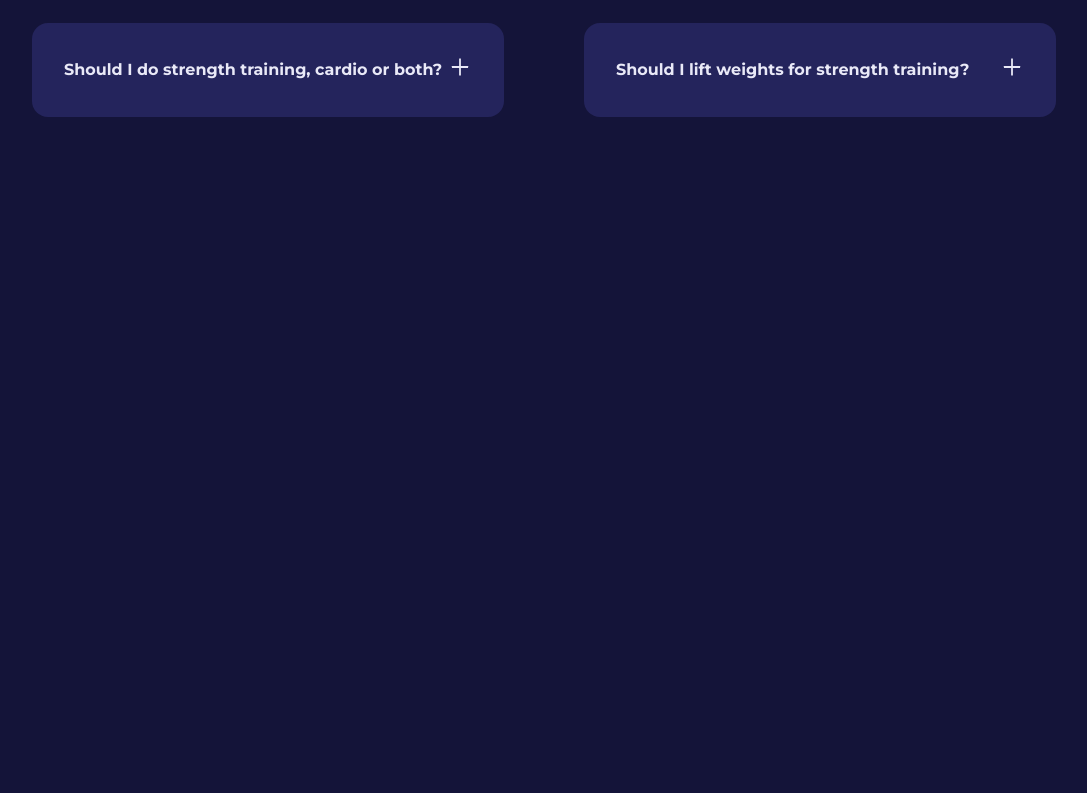
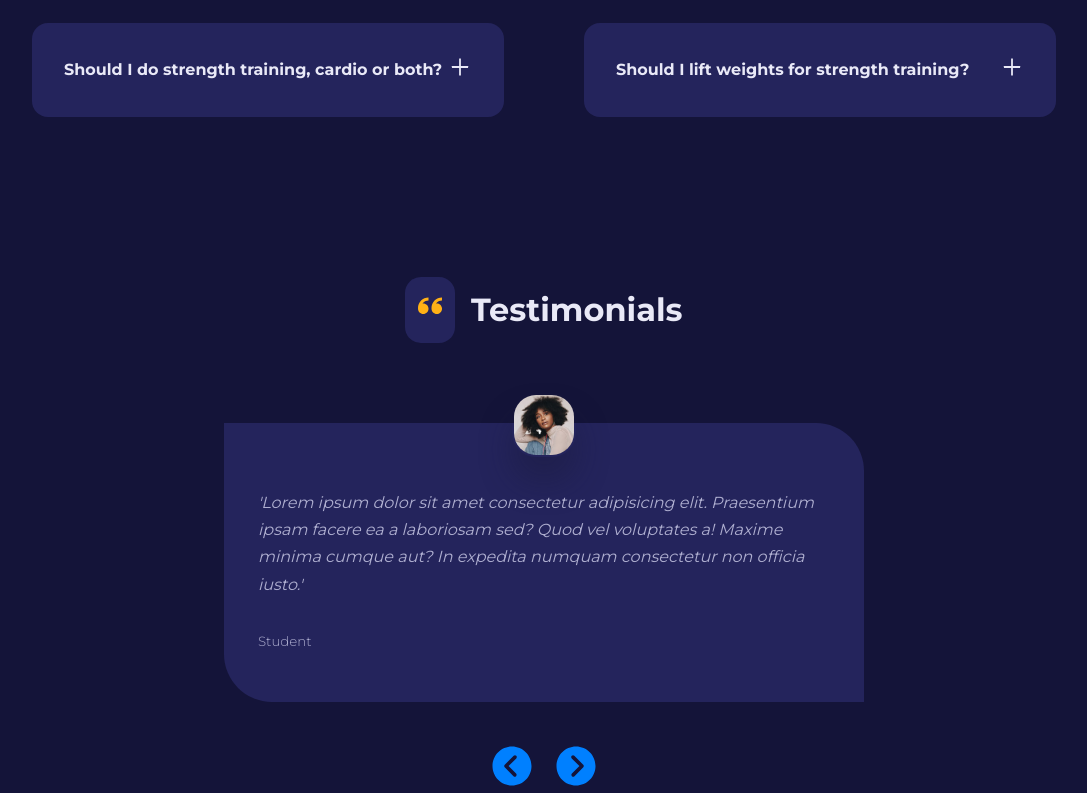
Before and after one commit to Antonio-74/VawulensProject, a React (Create React App) app in the folder vawulens/: page / in a window 1280 px wide. Shown: the part 2712-3505 px from the top of the page, without its empty margins (96-1183 px from the left). Before the commit the page ends 2829 px from the top, so only its background shows below. Built offline with nearby package versions, Linux system fonts and the light colour scheme.

Commit message:
Testimonial section created

```diff
--- /dev/null
+++ b/vawulens/src/components/Testimonials.jsx
@@ -0,0 +1,51 @@
+import React, { useState } from 'react'
+import SectionHead from './SectionHead';
+import { ImQuotesLeft } from 'react-icons/im';
+import Card from '../UI/Card';
+import { IoIosArrowDropleftCircle, IoIosArrowDroprightCircle } from 'react-icons/io';
+import { testimonials } from '../data';
+
+function Testimonials() {
+
+    const [index, setIndex] = useState(0);
+    const { name, quote, job, avatar } = testimonials[index];
+
+    const prevTestimonialHandler = () => {
+        setIndex(prev => prev - 1);
+        if(index <= 0) {
+            setIndex(testimonials.length - 1);
+        }
+    }
+
+    const nextTestimonialHandler = () => {
+        setIndex(prev => prev + 1);
+        if(index >= testimonials.length - 1) {
+            setIndex(0);
+        }
+    }
+
+    return (
+        <section className='testimonials'>
+            <div className='container testimonials_container'>
+                <SectionHead icon={<ImQuotesLeft />} title='Testimonials' className='testimonials__head' />
+                <Card className='testimonial'>
+                    <div className="testimonial__avatar">
+                        <img src={avatar} alt={name} />
+                    </div>
+                    <p className='testimonial__quote'>{`'${quote}'`}</p>
+                    <small className='testimonial__title'>{job}</small>
+                </Card>
+                <div className="testimonials__btn-container">
+                    <button className='testimonials__btn' onClick={prevTestimonialHandler}>
+                        <IoIosArrowDropleftCircle />
+                    </button>
+                    <button className='testimonials__btn' onClick={nextTestimonialHandler}>
+                        <IoIosArrowDroprightCircle />
+                    </button>
+                </div>
+            </div>
+        </section>
+    )
+}
+
+export default Testimonials
--- a/vawulens/src/pages/home/Home.jsx
+++ b/vawulens/src/pages/home/Home.jsx
@@ -2,6 +2,7 @@
 import FAQs from '../../components/FAQs';
 import MainHeader from '../../components/MainHeader';
 import Programs from '../../components/Programs';
+import Testimonials from '../../components/Testimonials';
 import Values from '../../components/Values';
 import './home.css';
 
@@ -12,6 +13,7 @@
       <Programs />
       <Values />
       <FAQs />
+      <Testimonials />
     </>
   )
 }
--- a/vawulens/src/pages/home/home.css
+++ b/vawulens/src/pages/home/home.css
@@ -145,3 +145,67 @@
 .faq p {
     margin-top: 1.5rem;
 }
+
+/*=================================== TESTIMONIALS ================================*/
+.testimonials {
+    width: 50rem;
+    margin-inline: auto;
+}
+
+.testimonials__head {
+    justify-content: center;
+}
+
+.card.testimonial {
+    position: relative;
+    text-align: left;
+    margin-top: 5rem;
+}
+
+.testimonial__avatar {
+    width: 4rem;
+    height: 4rem;
+    border-radius: 1.5rem;
+    border: 2px solid transparent;
+    overflow: hidden;
+    position: absolute;
+    top: -2rem;
+    left: calc(50% - 2rem);
+    box-shadow: 0 1.5rem 2rem rgba(26, 26, 54, 0.4);
+    transition: var(--transition);
+}
+
+.testimonial:hover .testimonial__avatar {
+    border-radius: 50%;
+    border-color: var(--color-gray-400);
+}
+
+.testimonial__quote {
+    font-style: italic;
+    margin: 1rem 0 2rem;
+}
+
+.card small.testimonial__title {
+    margin-top: 1.3rem;
+}
+
+.testimonials__btn-container {
+    width: fit-content;
+    margin: 2.5rem auto 0;
+    display: flex;
+    justify-content: center;
+    align-items: center;
+    gap: 1rem;
+}
+
+.testimonials__btn {
+    background-color: transparent;
+    cursor: pointer;
+}
+
+.testimonials__btn svg {
+    fill: var(--color-primary);
+    font-size: 1.8rem;
+    width: 3rem;
+    height: 3rem;
+}
```
